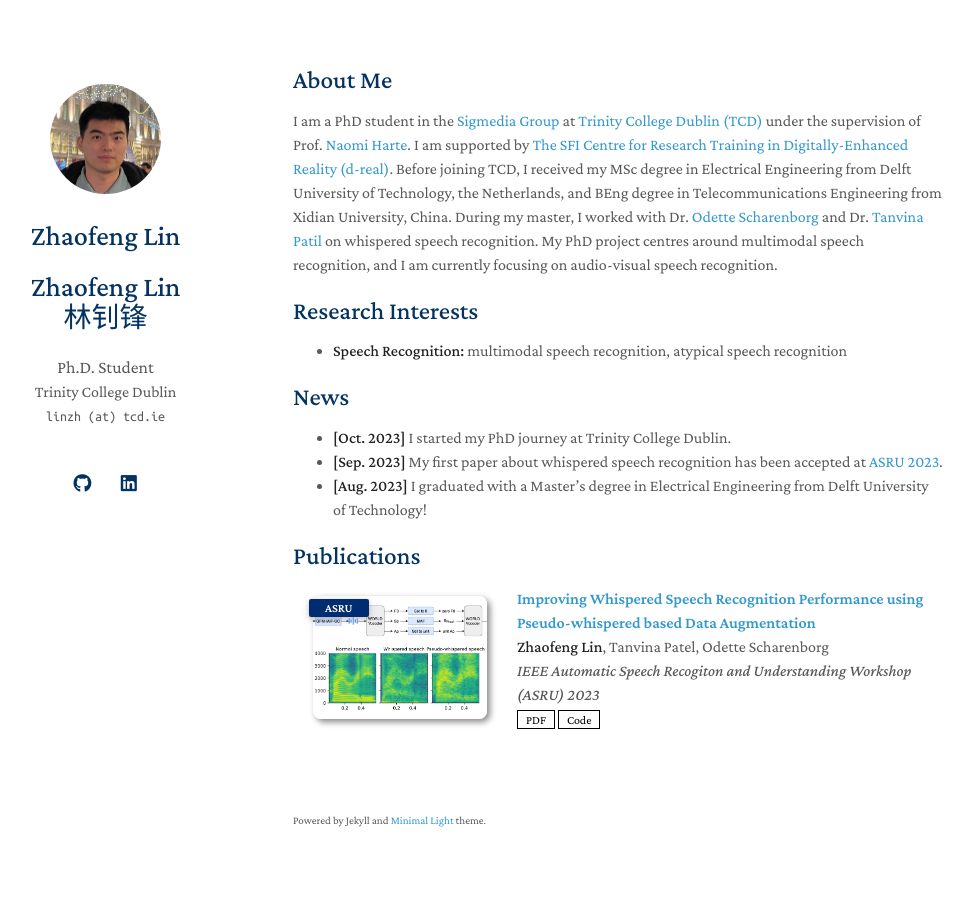
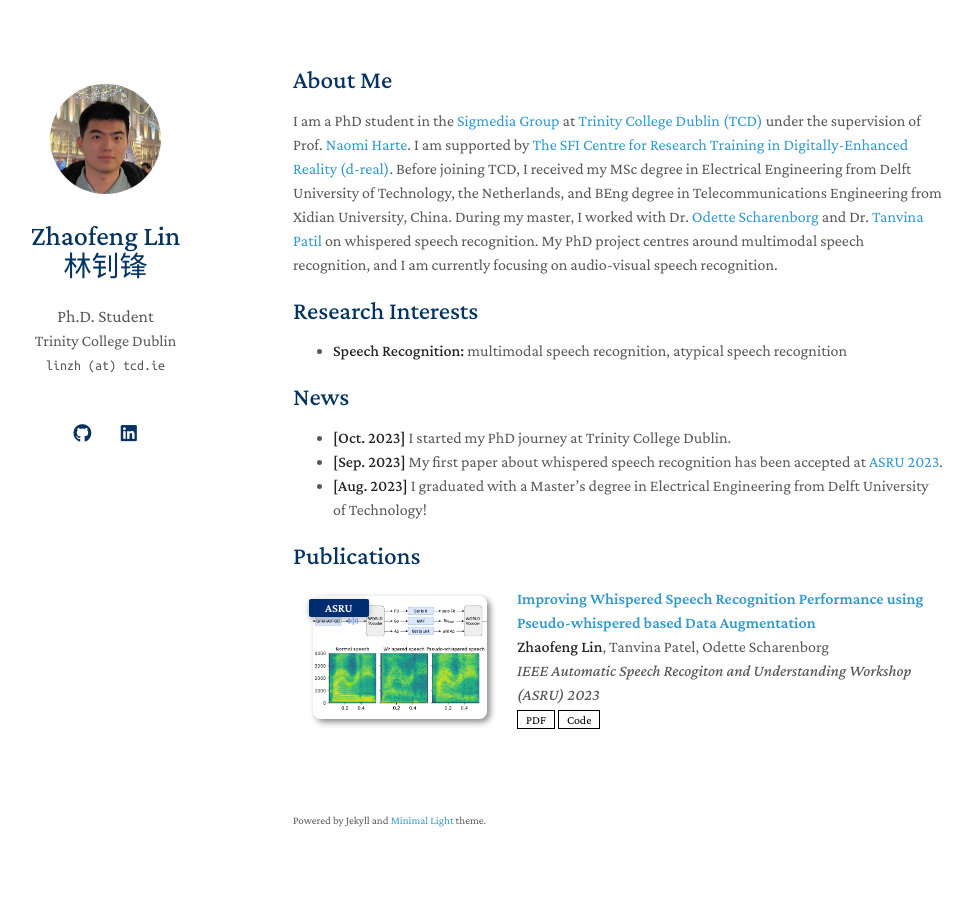
Before and after one commit to chaufanglin/chaufanglin.github.io, a Jekyll site: the page built from index.md, in a window 1280 px wide. Shown: the whole page, without its empty margins (177-1150 px from the left). Built offline with Jekyll 4.4.1, drawn with Linux system fonts in a browser that asks for light colours; a style sheet for code colours, icons or effects is not loaded; our own code applies the rules of GitHub Pages for plain Markdown files.

Commit message:
fix CN name

```diff
--- a/_layouts/homepage.html
+++ b/_layouts/homepage.html
@@ -43,8 +43,7 @@
         <a class="image avatar"><img src="{{ site.avatar }}" alt="avatar" /></a>
         {% endif %}
 
-        <h1>{{ site.title }}</h1>
-    	<h1>{{ site.sub_name }} <br> {{ site.cn_name }} </h1>
+        <h1>{{ site.title }}  <br> {{ site.cn_name }} </h1>
 
         {% if site.position %}
         <position style="font-size:1.10rem;">{{ site.position }}</position>
```
